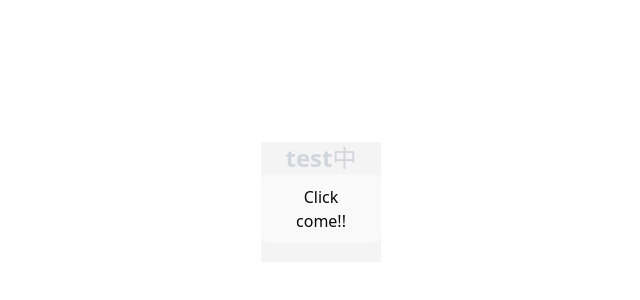
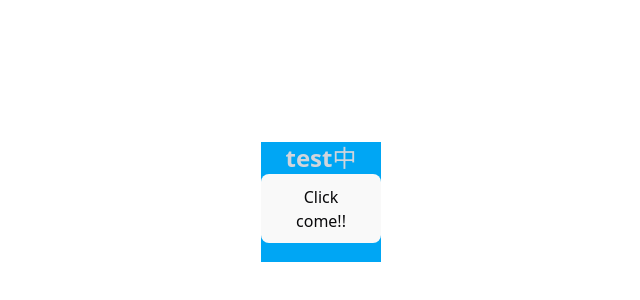
Before and after one commit to yuji-2293/ColorMirror_Re, a React (Vite) app in the folder front/App_front/: page / in a window 1280 px wide. Shown: the part 198-498 px from the top of the page, without its empty margins (319-959 px from the left). Built offline with nearby package versions, Linux system fonts and the light colour scheme.

Commit message:
test/commit

```diff
--- a/front/App_front/src/App.tsx
+++ b/front/App_front/src/App.tsx
@@ -3,7 +3,7 @@ import './App.css';
 function App() {
   return (
     <>
-      <div className="h-30 w-30 bg-secondary">
+      <div className="h-30 w-30 bg-sky-500">
         <p className="text-gray-300 font-bold text-2xl text-center">test中</p>
         <button>Click come!!</button>
       </div>
```
